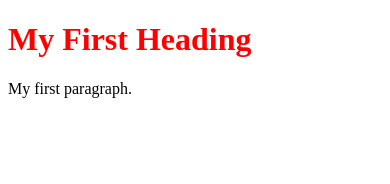
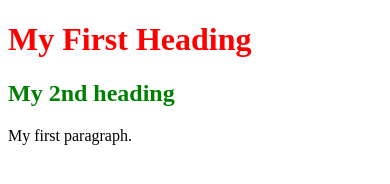
Before and after one commit to psasi36/sample1, a plain HTML site: page extended_runnable_file.html in a window 390 px wide. Drawn offline with Linux system fonts and the light colour scheme.

Commit message:
Added CSS to H2

```diff
--- a/extended_runnable_file.html
+++ b/extended_runnable_file.html
@@ -96,6 +96,7 @@ window._facadeSettings = {"cordova-plugin-device-orientation":false,"acceleromet
 <body>
 
 <h1>My First Heading</h1>
+<h2>My 2nd heading</h2>
 
 <p>My first paragraph.</p>
 
--- a/style.css
+++ b/style.css
@@ -1,3 +1,7 @@
 h1 {
 	color: red;
 }
+
+h2 {
+	color: green;
+}
```
